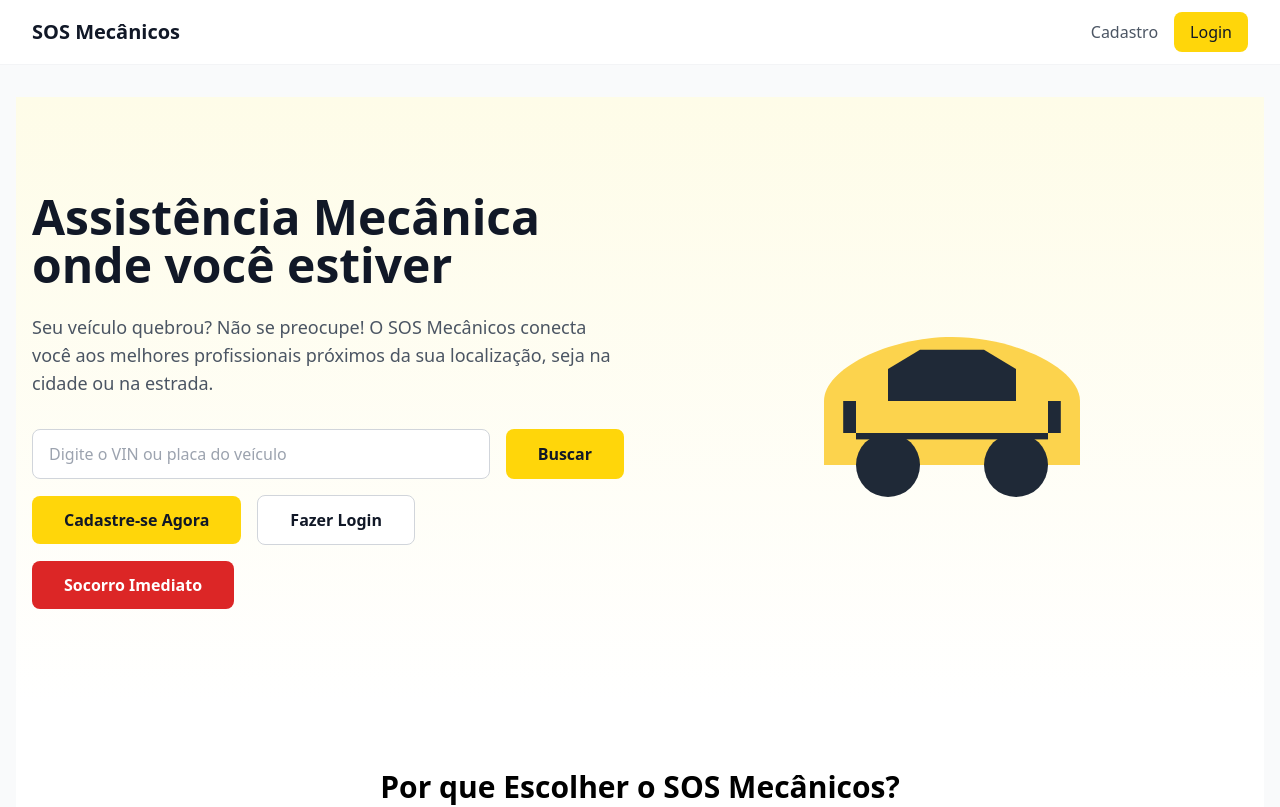
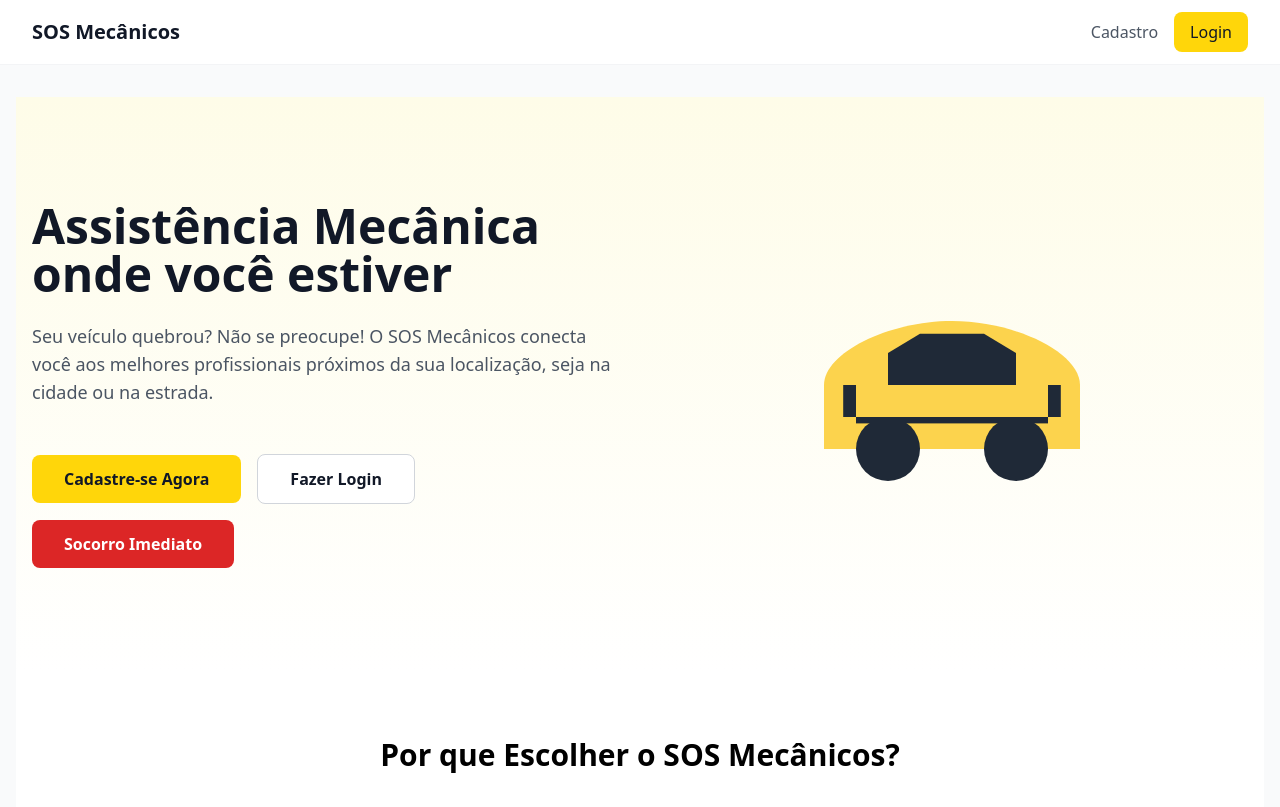
Before and after one commit to Zoemateus324/sosmecanicos, a React (Vite) app: page / in a window 1280 px wide. Shown: the top 807 px of the page. Built offline with nearby package versions, Linux system fonts and the light colour scheme.

Commit message:
Update Home.tsx

```diff
--- a/src/pages/Home.tsx
+++ b/src/pages/Home.tsx
@@ -31,19 +31,6 @@ export default function Home() {
               </p>
               <form onSubmit={handleSearch} className="space-y-4">
                 <div className="flex gap-4">
-                  <input
-                    type="text"
-                    value={vinNumber}
-                    onChange={(e) => setVinNumber(e.target.value)}
-                    placeholder="Digite o VIN ou placa do veículo"
-                    className="flex-1 px-4 py-3 border border-gray-300 rounded-lg focus:ring-2 focus:ring-yellow-400 focus:border-transparent"
-                  />
-                  <button
-                    type="submit"
-                    className="px-8 py-3 bg-yellow-400 text-gray-900 font-semibold rounded-lg hover:bg-yellow-500 transition-colors"
-                  >
-                    Buscar
-                  </button>
                 </div>
               </form>
               <div className="mt-4 space-x-4">
```
